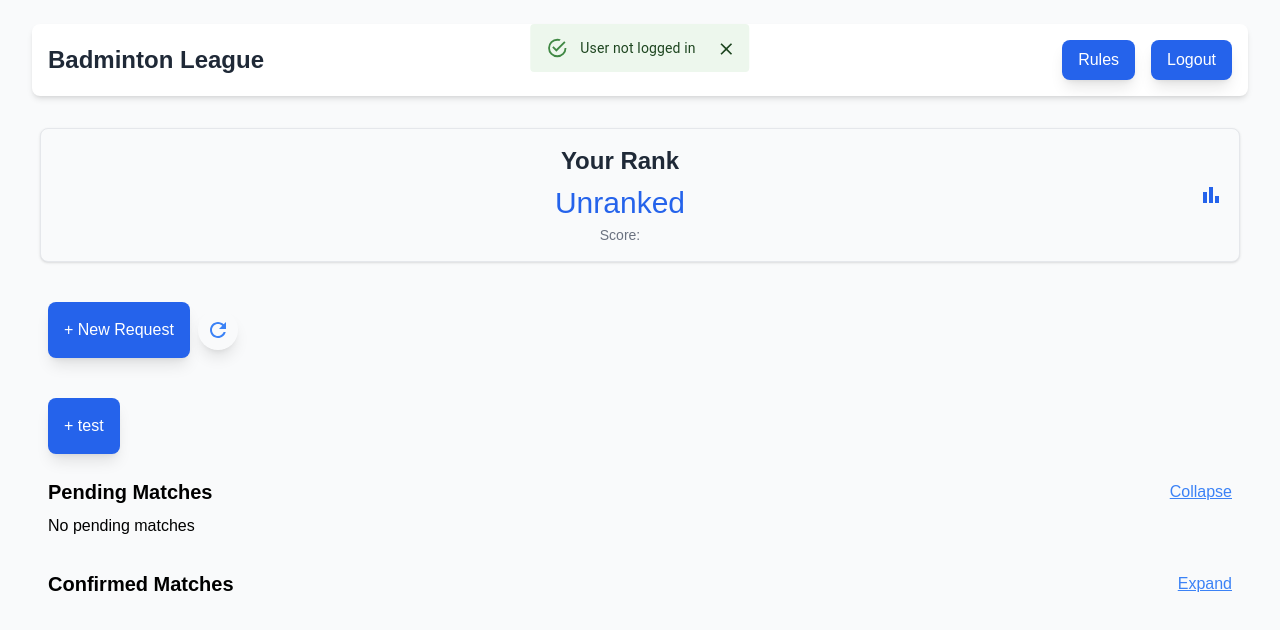
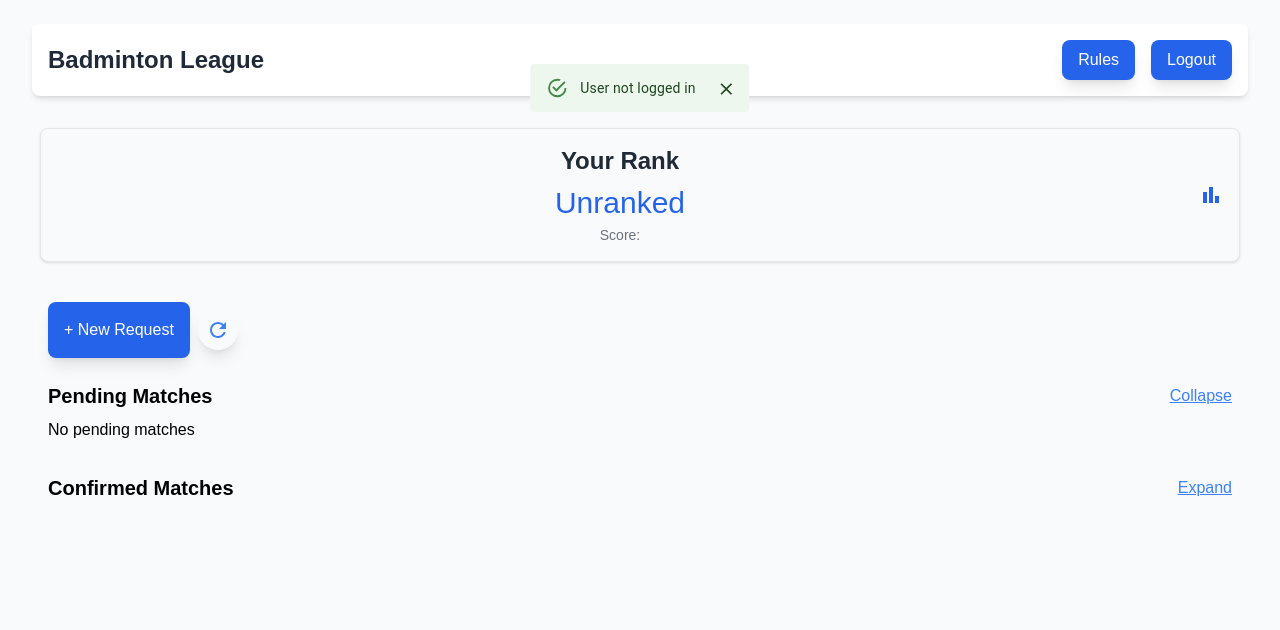
Before and after one commit to Misachu10032/badminton-league, a Next.js app: page /home in a window 1280 px wide. Both pictures are taken after a click on the button "refresh". Shown: the top 630 px of the page. Built offline with nearby package versions, Linux system fonts and the light colour scheme.

Commit message:
use bubble instead of alert

```diff
--- a/src/app/admin/page.js
+++ b/src/app/admin/page.js
@@ -70,7 +70,6 @@ function Requests() {
   const handleLogout = () => {
     Cookies.remove("userID");
     Cookies.remove("token");
-    alert("You have been logged out!");
     window.location.href = "/login";
   };
 
--- a/src/app/home/page.js
+++ b/src/app/home/page.js
@@ -10,14 +10,11 @@ import Dashboard from "@/components/Home/DashBoard";
 import { fetchAndSortMatches } from "../../utils/helpers/fetchmatches";
 import { triggerNotification } from "../../utils/eventBus";
 
-
-
 export default function HomePage() {
   const [user, setUser] = useState(null);
   const [isLoading, setIsLoading] = useState(false);
   const [isModalOpen, setIsModalOpen] = useState(false); // State to control modal visibility
   const [matches, setMatches] = useState({ pending: [], confirmed: [] });
-
 
   const fetchUserData = async () => {
     try {
@@ -36,11 +33,9 @@ export default function HomePage() {
       }
       const userData = await res.json();
       setUser(userData);
-      console.log("userData", userData.requests);
       fetchAndSortMatches(userData, setMatches);
     } catch (error) {
-      console.error("Error fetching user or match data:", error.message);
-      alert("An error occurred while fetching data. Please try again.");
+      triggerNotification("Failed to get the user info", "error");
     } finally {
       setIsLoading(false);
     }
@@ -51,19 +46,9 @@ export default function HomePage() {
   }, []);
 
   const handleLogout = () => {
-    // Remove cookies
     Cookies.remove("userID");
     Cookies.remove("token");
-    alert("You have been logged out!");
-    // Redirect to login page or refresh the page
     window.location.href = "/login";
-  };
-
-
-
-  const test = () => {
-      triggerNotification('This is a custom notification!', 'info');
-
   };
 
   if (isLoading) {
@@ -120,18 +105,12 @@ export default function HomePage() {
         </IconButton>
       </div>
 
-
-      <div className="mt-10 ml-4 flex items-center space-x-2">
-        <button
-          onClick={test}
-          className="bg-blue-600 text-white p-4 rounded-lg shadow-lg hover:bg-blue-700"
-        >
-          + test
-        </button>
-
-      </div>
-
-      <Dashboard user={user} matches={matches} setMatches={setMatches} setUser={setUser}  />
+      <Dashboard
+        user={user}
+        matches={matches}
+        setMatches={setMatches}
+        setUser={setUser}
+      />
 
       {/* Popup Modal */}
       {isModalOpen && (
--- a/src/app/register/page.js
+++ b/src/app/register/page.js
@@ -1,5 +1,6 @@
 "use client";
 import { useEffect, useState } from "react";
+import { triggerNotification } from "../../utils/eventBus";
 
 const RegisterPage = () => {
   const [queryParams, setQueryParams] = useState({});
@@ -83,7 +84,7 @@ const RegisterPage = () => {
       });
 
       if (res.ok) {
-        alert(
+        triggerNotification(
           "Registration successful.\n Please check out the rules page before login with your email."
         );
       } else {
--- a/src/components/Home/DashBoard.js
+++ b/src/components/Home/DashBoard.js
@@ -4,11 +4,11 @@ import { useEffect, useState, useMemo } from "react";
 
 import DoubleCheckModal from "../common/DoubleCheckModal";
 import { formatDate } from "@/utils/formatDate";
-
+import { triggerNotification } from "../../utils/eventBus";
 
 const MATCHES_PER_PAGE = 10; // Matches per page
 
-export default function Dashboard({ user, matches, setMatches,setUser }) {
+export default function Dashboard({ user, matches, setMatches, setUser }) {
   const [isPendingCollapsed, setIsPendingCollapsed] = useState(false);
   const [isConfirmedCollapsed, setIsConfirmedCollapsed] = useState(true);
   const [pendingPage, setPendingPage] = useState(1);
@@ -33,8 +33,7 @@ export default function Dashboard({ user, matches, setMatches,setUser }) {
 
       if (res.ok) {
         const data = await res.json();
-        alert(data.message);
-
+        triggerNotification(data.message);
         setUser((prevUser) => ({
           ...prevUser,
           requests: {
@@ -44,12 +43,13 @@ export default function Dashboard({ user, matches, setMatches,setUser }) {
         }));
       } else {
         const error = await res.json();
-        console.error("Error confirming match:", error);
-        alert(error.message || "Failed to confirm match");
+        triggerNotification(
+          error.message || "Failed to confirm match",
+          "error"
+        );
       }
     } catch (error) {
-      console.error("Error confirming match:", error);
-      alert("Failed to confirm match. Please try again.");
+      triggerNotification(error.message || "Failed to confirm match", "error");
     }
   };
 
@@ -67,16 +67,16 @@ export default function Dashboard({ user, matches, setMatches,setUser }) {
       });
 
       if (res.ok) {
-        alert("Match request declined successfully!");
+        triggerNotification(
+          "Match request declined successfully.Please also let the other player know",
+          "info"
+        );
         // Refresh matches or update state as needed
       } else {
-        const error = await res.json();
-        console.error("Error declining match:", error);
-        alert(error.message || "Failed to decline match");
+        triggerNotification("Failed to decline match", "error");
       }
     } catch (error) {
-      console.error("Error declining match:", error);
-      alert("Failed to decline match. Please try again.");
+      triggerNotification("Failed to decline match", "error");
     } finally {
       setMatches((prevMatches) => ({
         pending: prevMatches.pending.filter(
--- a/src/components/Home/RecordMatchModal.js
+++ b/src/components/Home/RecordMatchModal.js
@@ -10,8 +10,15 @@ import PlayerSelectionTable from "./PlayerSelectionTable";
 import ScoreInput from "../common/SocreInput"; // Ensure the path is correct
 import { canRecordNewMatch } from "@/utils/maxMatchesInADay";
 import { validateForm } from "@/utils/validateMatch";
+import { triggerNotification } from "../../utils/eventBus";
 
-export default function RecordMatchModal({ isOpen, onClose, currentUser,matches,fetchUserData }) {
+export default function RecordMatchModal({
+  isOpen,
+  onClose,
+  currentUser,
+  matches,
+  fetchUserData,
+}) {
   const [isDoubleGame, setIsDoubleGame] = useState(true);
   const [users, setUsers] = useState([]);
   const [showUserSelection, setShowUserSelection] = useState(false);
@@ -120,7 +127,10 @@ export default function RecordMatchModal({ isOpen, onClose, currentUser,matches,
     e.preventDefault();
 
     if (!canRecordNewMatch(matches)) {
-      alert("You have already recorded the maximum number of matches today.");
+      triggerNotification(
+        "You have already recorded the maximum number of matches today.",
+        "warning"
+      );
       return;
     }
 
@@ -141,8 +151,8 @@ export default function RecordMatchModal({ isOpen, onClose, currentUser,matches,
     }));
 
     const userIds = [
-      ...team1.map(player => player.userId),
-      ...team2.map(player => player.userId)
+      ...team1.map((player) => player.userId),
+      ...team2.map((player) => player.userId),
     ];
 
     try {
@@ -157,20 +167,22 @@ export default function RecordMatchModal({ isOpen, onClose, currentUser,matches,
           team1,
           team2,
           scores: formData.scores,
-          userIds
+          userIds,
         }),
       });
 
       if (response.ok) {
         fetchUserData();
+        triggerNotification(
+          "Match recorded successfully!Please wait for the other player to confirm."
+        );
         onClose();
       } else {
         const errorData = await response.json();
-        console.log("Error submitting match:", errorData.error );
-        alert(errorData.error);
+        triggerNotification("Error submitting match: " + errorData.error);
       }
     } catch (error) {
-      console.log("Error submitting match:", response.error);
+      triggerNotification("Error submitting match: " + errorData.error);
     }
   };
 
@@ -283,7 +295,9 @@ export default function RecordMatchModal({ isOpen, onClose, currentUser,matches,
                       onChange={(e) => handleScoreChange(e, index, "team1")}
                       className="w-12 h-6 border-gray-200 rounded-lg text-center"
                     />
-                    <span className="text-3xl font-medium text-gray-700">:</span>
+                    <span className="text-3xl font-medium text-gray-700">
+                      :
+                    </span>
                     <ScoreInput
                       value={score.team2}
                       onChange={(e) => handleScoreChange(e, index, "team2")}
--- a/src/context/NotificationContext.js
+++ b/src/context/NotificationContext.js
@@ -28,9 +28,10 @@ const NotificationProvider = ({ children }) => {
       {message && (
         <Snackbar
           open
-          autoHideDuration={3000}
+          autoHideDuration={5000}
           onClose={() => setMessage('')}
           anchorOrigin={{ vertical: 'top', horizontal: 'center' }}
+          className="mt-10"
         >
           <Alert onClose={() => setMessage('')} severity={severity} sx={{ width: '100%' }}>
             {message}
```
